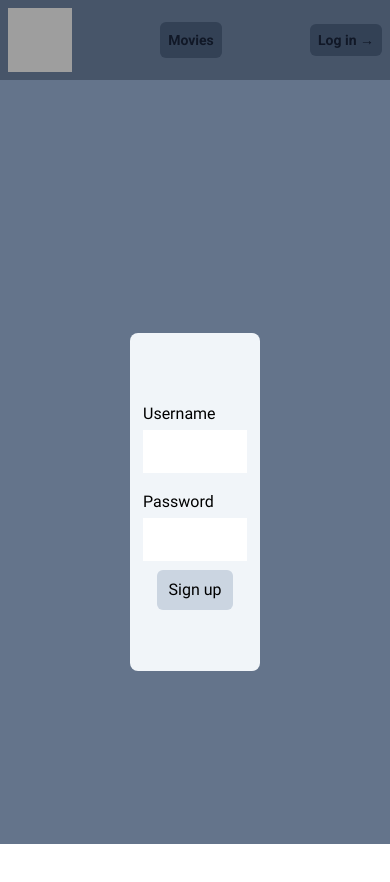
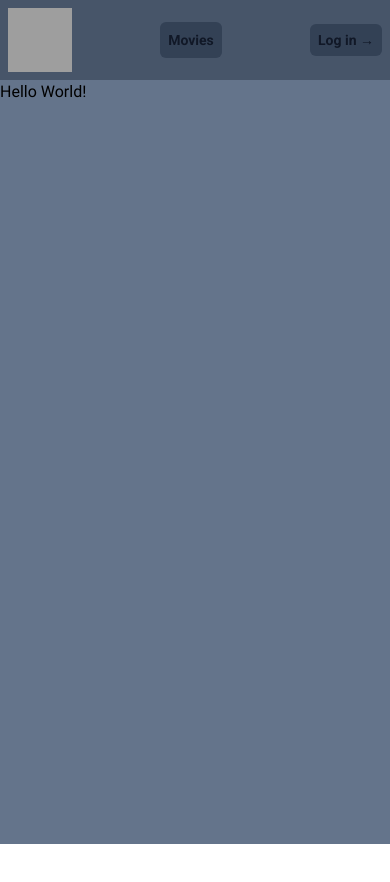
Before and after one commit to lucasfsilva2310/movies-review, a React (Vite) app in the folder web/: page / in a window 390 px wide. Shown: the top 882 px of the page. After the commit the page ends 844 px from the top, so only its background shows below. Built offline with nearby package versions, Linux system fonts and the light colour scheme; grey boxes are pictures that could not be loaded.

Commit message:
add react-router-dom. Create basic Router browser with landing page and signUp component. Add CSS styles to always have 20vh Header and 80vh content components. Add responsive css styles to SignUp component. Create Basic Landing page component

```diff
--- a/web/package.json
+++ b/web/package.json
@@ -12,7 +12,8 @@
     "dependencies": {
         "react": "^18.3.1",
         "react-dom": "^18.3.1",
-        "react-hook-form": "^7.53.0"
+        "react-hook-form": "^7.53.0",
+        "react-router-dom": "^6.26.2"
     },
     "devDependencies": {
         "@eslint/js": "^9.9.0",
--- a/web/src/App.tsx
+++ b/web/src/App.tsx
@@ -1,18 +1,21 @@
+import { RouterProvider } from 'react-router-dom';
 import Header from './components/Header';
-import { SignUp } from './components/SignUp'
 import './index.css'
+import { router } from './routes';
 
-function App() {
+export const App = () => {
 
   return (
     <>
       <main className='bg-slate-500 w-screen h-screen'>
+        <div className='w-full h-[10vh]'>
         <Header/>
-        <SignUp/>
+        </div>
+        <div className='w-full h-[90vh]'>
+        <RouterProvider router={router}/>
+        </div>
       </main>
 
     </>
   )
 }
-
-export default App
--- a/web/src/components/Header/index.tsx
+++ b/web/src/components/Header/index.tsx
@@ -1,7 +1,7 @@
 'use client';
 export default function Header() {
     return (
-        <header className="w-full h-20 bg-slate-500">
+        <header className="bg-slate-500">
             <nav
                 aria-label="Global"
                 className={`flex items-center h-full justify-between bg-slate-600 p-2`}
--- /dev/null
+++ b/web/src/components/LandingPage/index.tsx
@@ -0,0 +1,11 @@
+export const LandingPage =
+    () => {
+        return (
+            <div>
+                <p>
+                    Hello
+                    World!
+                </p>
+            </div>
+        );
+    };
--- a/web/src/components/SignUp/index.tsx
+++ b/web/src/components/SignUp/index.tsx
@@ -2,7 +2,9 @@ import { useCreateForm } from '../../hooks/useCreateForm';
 
 interface ISignUpForm {
     username: string;
+    email: string;
     password: string;
+    repeatPassword: string;
 }
 
 export const SignUp = () => {
@@ -17,26 +19,39 @@ export const SignUp = () => {
 
     return (
         <>
-            {/* TODO: Change Div to correct element afterwards */}
             <div className="flex justify-center items-center w-full h-full">
-                <div className="w-1/3 h-2/5 bg-slate-100 rounded-lg">
-                    <form className="flex flex-col justify-center items-center w-full h-full" onSubmit={handleSubmit(handleSignUp)}>
-                        <div className="flex flex-col w-4/5 h-1/5 mt-3 mb-2">
-                            <label className="mb-2">
+                <div className="w-1/3 h-5/6 bg-slate-100 rounded-lg max-[1020px]:w-full max-[1020px]:h-full">
+                    <form className="flex flex-col justify-evenly items-center w-full h-full" onSubmit={handleSubmit(handleSignUp)}>
+                        <div className="flex flex-col w-4/5 h-1/5 mt-12 mb-2">
+                            <label className="mb-2" htmlFor='username'>
                                 Username
                             </label>
                             <input className='p-3' {...assignInput('username', { required: true })} name="username"></input>
                         </div>
 
                         <div className="flex flex-col w-4/5 h-1/5 mt-3 mb-2">
-                            <label className="mb-2">
+                            <label className="mb-2" htmlFor='email'>
+                                email
+                            </label>
+                            <input className='p-3' {...assignInput('email', { required: true })} name="email"></input>
+                        </div>
+
+                        <div className="flex flex-col w-4/5 h-1/5 mt-3 mb-2">
+                            <label className="mb-2" htmlFor='password'>
                                 Password
                             </label>
                             <input className='p-3' {...assignInput('password', { required: true })} name="password"></input>
                         </div>
 
+                        <div className="flex flex-col w-4/5 h-1/5 mt-3 mb-12">
+                            <label className="mb-2" htmlFor='repeatPassword'>
+                                Repeat password
+                            </label>
+                            <input className='p-3' {...assignInput('repeatPassword', { required: true })} name="password"></input>
+                        </div>
+
                         <div>
-                            <button className="bg-slate-300 p-3 rounded-md transition ease-in-out hover:bg-slate-400" type='submit'>Sign up</button>
+                            <button className="bg-slate-300 mb-20 p-3 rounded-md transition ease-in-out hover:bg-slate-400" type='submit'>Sign up</button>
                         </div>
                     </form>
                 </div>
--- a/web/src/main.tsx
+++ b/web/src/main.tsx
@@ -1,6 +1,6 @@
-import { StrictMode } from 'react'
+import { StrictMode } from 'react';
 import { createRoot } from 'react-dom/client'
-import App from './App.tsx'
+import {App} from './App.tsx'
 import './reset.css'
 
 createRoot(document.getElementById('root')!).render(
--- /dev/null
+++ b/web/src/routes/index.tsx
@@ -0,0 +1,14 @@
+import { createBrowserRouter } from 'react-router-dom';
+import { SignUp } from '../components/SignUp';
+import { LandingPage } from '../components/LandingPage';
+
+export const router = createBrowserRouter([
+    {
+        path: '/',
+        element: <LandingPage/>
+    },
+    {
+        path: '/sign-up',
+        element: <SignUp/>
+    }
+])
```
Also changed, not shown: 1 other file (tests, documents, lock files or other folders).
